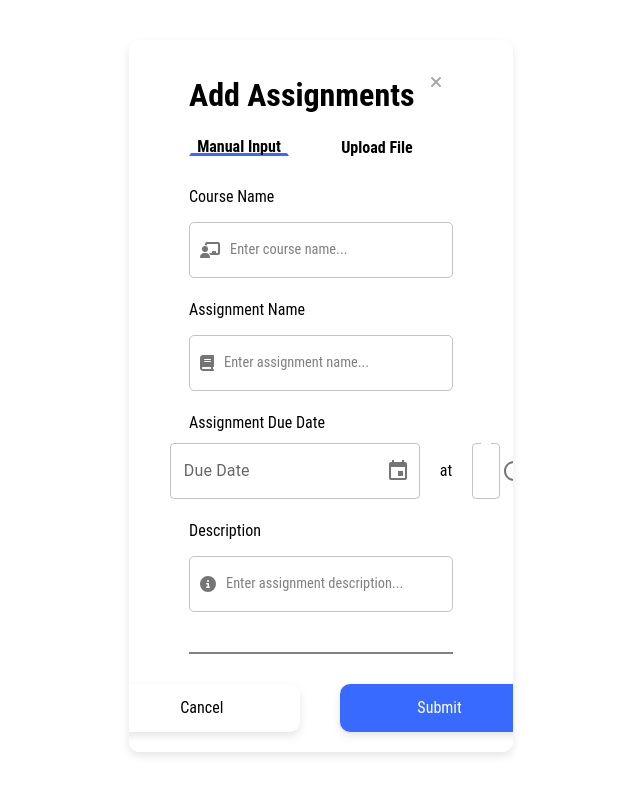
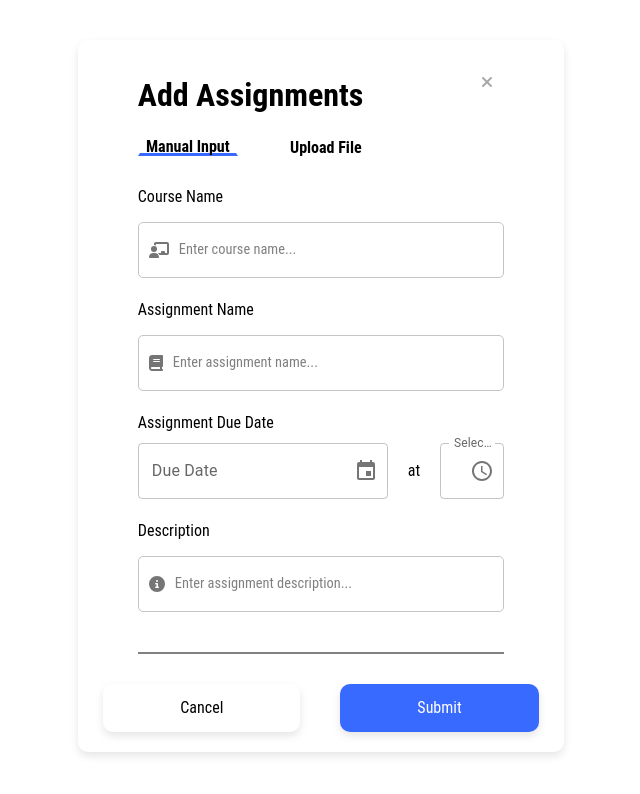
Before and after one commit to qinglinh2003/CSCI201-SP25-TEAM20-FinalProject-Frontend, a React (Vite) app: page /upload-file in a window 1280 px wide. Shown: the top 794 px of the page, without its empty margins (319-959 px from the left). Built offline with nearby package versions, Linux system fonts and the light colour scheme.

Commit message:
fix styling issues with Add Assignments

```diff
--- a/src/features/upload_file/UploadFile.jsx
+++ b/src/features/upload_file/UploadFile.jsx
@@ -301,10 +301,10 @@ function UploadFile(){
 
                     <FontAwesomeIcon icon={faArrowUpFromBracket} className={styles.fileIcon}/>
                     <div className={styles.fileUploadInstruction}>
-                        Drag and Drop or
+                        Drag and Drop or {' '}
                         <span className={styles.browseText}   onClick={
                             () => fileInputRef.current.click()}
-                        > Browse</span> to <br/>
+                        >  Browse</span>  to <br/>
                         Upload CSV File
                     </div>
                     <input
--- a/src/features/upload_file/UploadFile.module.css
+++ b/src/features/upload_file/UploadFile.module.css
@@ -9,7 +9,7 @@ a, a:visited {
     padding: 20px 60px;
     border-radius: 10px;
     box-shadow: 0 4px 8px rgba(0,0,0,0.1);
-    width: 30%;
+    width: 38%;
     margin: 40px auto;
     display: flex;
     flex-direction: column;
@@ -51,6 +51,7 @@ a, a:visited {
     background-color: white;
     width:100px;
     height:16px;
+    white-space: nowrap;
     display: flex;
     align-items: center;
     justify-content: center;
@@ -59,9 +60,6 @@ a, a:visited {
 .active{
     border-bottom:solid 3px #396aff;
 }
-
-
-
 
 .inputUploadRegion{
     display: flex;
```
Also changed, not shown: 1 other file (tests, documents, lock files or other folders).
